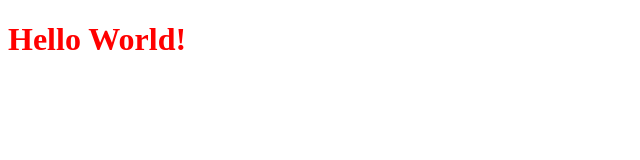
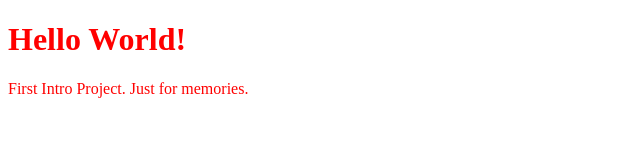
Before and after one commit to cpuncekar/intro-project-html5-hello-world, a plain HTML site: page index.html in a window 1280 px wide. Shown: the whole page, without its empty margins (0-640 px from the left). Drawn offline with Linux system fonts and the light colour scheme.

Commit message:
Update index.html

```diff
--- a/index.html
+++ b/index.html
@@ -7,6 +7,7 @@
 
 <body>
 <h1>Hello World!</h1>
+  <p>First Intro Project. Just for memories.</p>
 
 </body>
 
```
